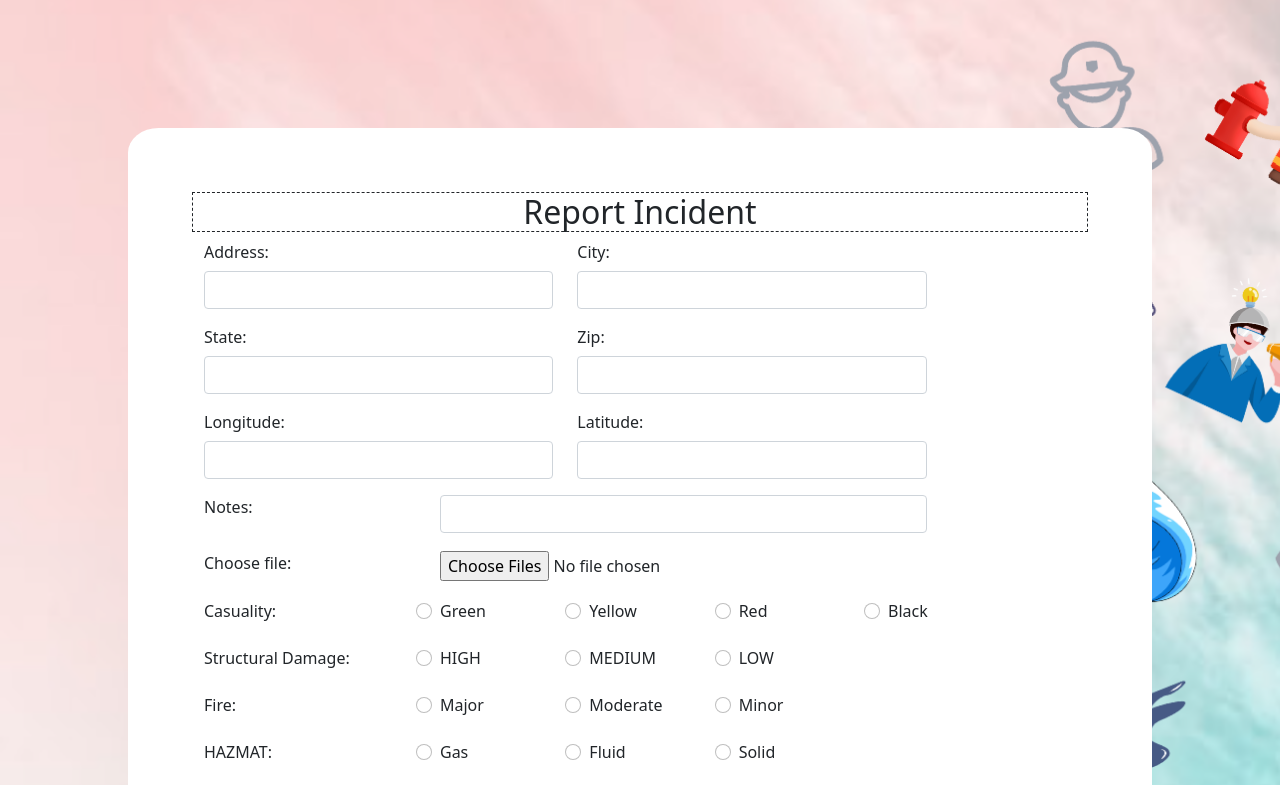
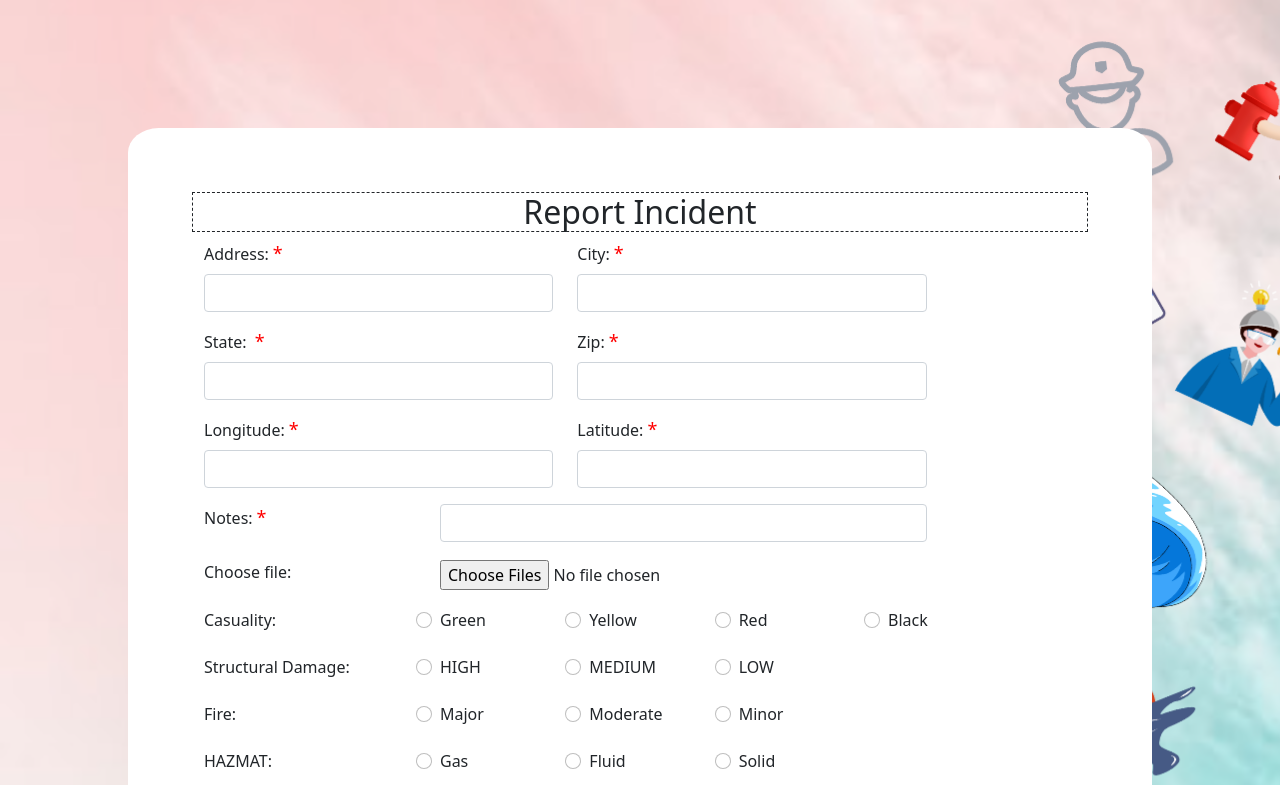
Before and after one commit to sandeepnadendla-git/disaster_management, a React (Create React App) app: page /IncidentReport in a window 1280 px wide. Shown: the top 785 px of the page. Built offline with nearby package versions, Linux system fonts and the light colour scheme.

Commit message:
css added *

```diff
--- a/src/components/IncidentReport.js
+++ b/src/components/IncidentReport.js
@@ -47,11 +47,11 @@ function IncidentReport() {
                     <fieldset class="form-group mb-3">
                         <div class="row">
                             <div class="col-sm-5">
-                                <legend class="col-form-label col-sm-4 pt-0">Address: </legend>
+                                <legend class="col-form-label col-sm-4 pt-0">Address:<span className="impFld">*</span> </legend>
                                 <input class="form-control col-form col-sm-6" type="text" id="address" required />
                             </div>
                             <div class="col-sm-5">
-                                <legend class="col-form-label col-sm-4 pt-0">City: </legend>
+                                <legend class="col-form-label col-sm-4 pt-0">City:<span className="impFld">*</span> </legend>
                                 <input class="form-control col-form col-sm-6" type="text" id="city" required />
                             </div>
                         </div>
@@ -60,11 +60,11 @@ function IncidentReport() {
                     <fieldset class="form-group mb-3">
                         <div class="row">
                             <div class="col-sm-5">
-                                <legend class="col-form-label col-sm-4 pt-0">State: </legend>
+                                <legend class="col-form-label col-sm-4 pt-0">State: <span className="impFld">*</span></legend>
                                 <input class="form-control col-form col-sm-6" type="text" id="state" required />
                             </div>
                             <div class="col-sm-5">
-                                <legend class="col-form-label col-sm-4 pt-0">Zip: </legend>
+                                <legend class="col-form-label col-sm-4 pt-0">Zip:<span className="impFld">*</span> </legend>
                                 <input class="form-control col-form col-sm-6" type="text" id="zip" required />
                             </div>
                         </div>
@@ -73,11 +73,11 @@ function IncidentReport() {
                     <fieldset class="form-group mb-3">
                         <div class="row">
                             <div class="col-sm-5">
-                                <legend class="col-form-label col-sm-4 pt-0">Longitude: </legend>
+                                <legend class="col-form-label col-sm-4 pt-0">Longitude:<span className="impFld">*</span> </legend>
                                 <input class="form-control col-form col-sm-6" type="text" id="longitude" required />
                             </div>
                             <div class="col-sm-5">
-                                <legend class="col-form-label col-sm-4 pt-0">Latitude: </legend>
+                                <legend class="col-form-label col-sm-4 pt-0">Latitude:<span className="impFld">*</span> </legend>
                                 <input class="form-control col-form col-sm-6" type="text" id="latitude" required />
                             </div>
                         </div>
@@ -85,7 +85,7 @@ function IncidentReport() {
 
                     <fieldset class="form-group mb-3">
                         <div class="row">
-                            <legend class="col-form-label col-sm-3 pt-0">Notes:</legend>
+                            <legend class="col-form-label col-sm-3 pt-0">Notes:<span className="impFld">*</span></legend>
                             <div class="form-check col-sm-7">
                                 <input type="text" class="form-control" id="notes" required />
                             </div>
--- a/src/css/IncidentReport.css
+++ b/src/css/IncidentReport.css
@@ -9,3 +9,8 @@
     text-align: center;
     border: 1px dashed;
 }
+.impFld{
+	color: red;
+    font-size: 18px;
+    padding: 4px;
+}
```
